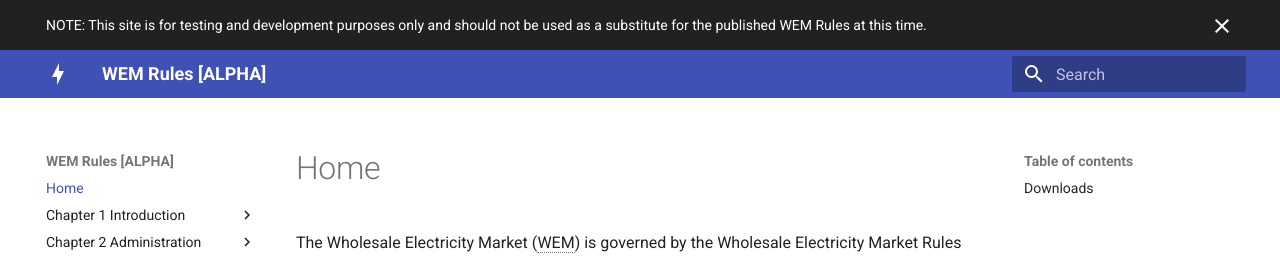
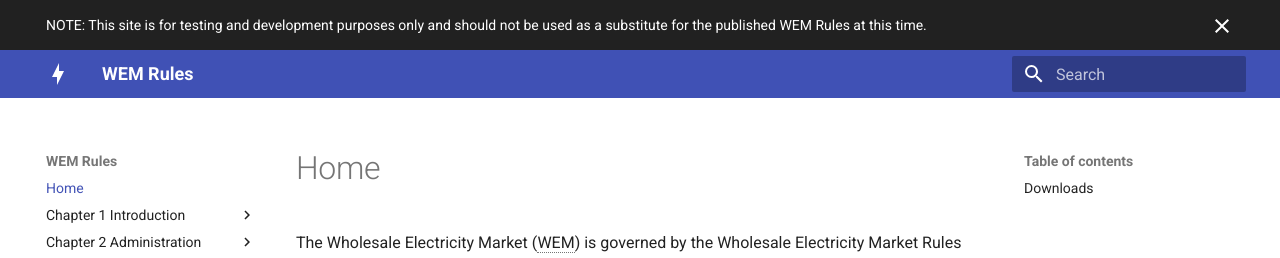
Before and after one commit to EnerCloud-PoC/wem-rules-prototype, an MkDocs documentation site: the page built from docs/index.md, in a window 1280 px wide. Shown: the top 258 px of the page. Built offline with MkDocs 1.6.1 and Material for MkDocs 9.7.7, drawn with Linux system fonts in a browser that asks for light colours; the version menu is left out.

Commit message:
Update mkdocs.yml

```diff
--- a/mkdocs.yml
+++ b/mkdocs.yml
@@ -1,5 +1,5 @@
-site_name: WEM Rules [ALPHA]
-site_url: https://wem.declanwade.com/
+site_name: WEM Rules
+site_url: https://enercloud-poc.github.io/wem-rules-prototype/
 custom_dir: /
 theme:
   name: material
```
